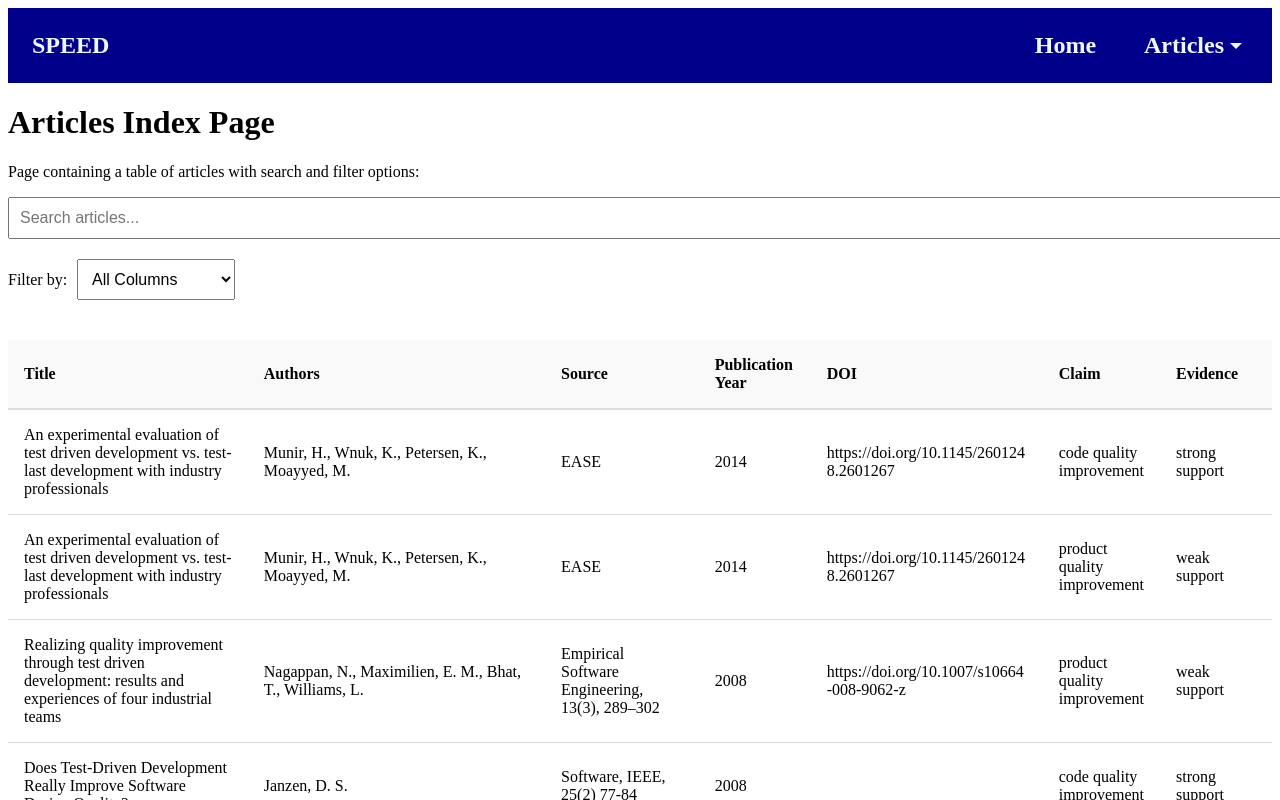
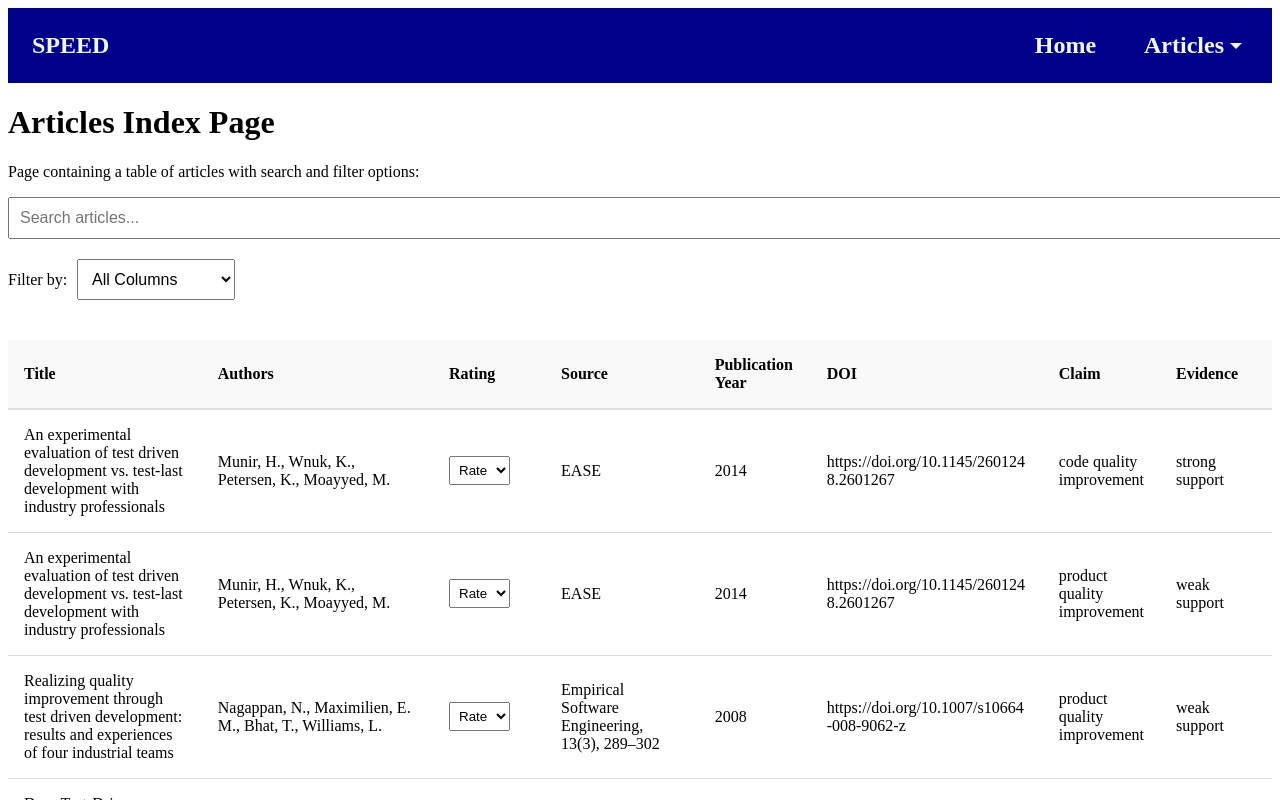
Before and after one commit to ShawnHiewRenHaw/CISE_Assignment1B, a Next.js app in the folder frontend/: page /articles in a window 1280 px wide. Shown: the top 800 px of the page. Built offline with nearby package versions, Linux system fonts and the light colour scheme.

Commit message:
Added rating for articles

```diff
--- a/frontend/src/pages/articles/index.tsx
+++ b/frontend/src/pages/articles/index.tsx
@@ -21,16 +21,25 @@ type ArticlesProps = {
 const Articles: NextPage<ArticlesProps> = ({ articles }) => {
   const [searchQuery, setSearchQuery] = useState<string>(""); // Search input
   const [filterColumn, setFilterColumn] = useState<string>(""); // Selected column to filter by
+  const [ratings, setRatings] = useState<Record<string, number | string>>({}); // Track ratings
 
-  const headers: { key: keyof ArticlesInterface; label: string }[] = [
+  const headers: { key: keyof ArticlesInterface | 'rating'; label: string }[] = [
     { key: "title", label: "Title" },
     { key: "authors", label: "Authors" },
+    { key: "rating", label: "Rating" }, // New Rating column
     { key: "source", label: "Source" },
     { key: "pubyear", label: "Publication Year" },
     { key: "doi", label: "DOI" },
     { key: "claim", label: "Claim" },
     { key: "evidence", label: "Evidence" },
   ];
+
+  const handleRatingChange = (articleId: string, rating: string) => {
+    setRatings((prevRatings) => ({
+      ...prevRatings,
+      [articleId]: rating,
+    }));
+  };
 
   // Filter articles based on the selected column and search query
   const filteredArticles = articles.filter((article) => {
@@ -82,8 +91,25 @@ const Articles: NextPage<ArticlesProps> = ({ articles }) => {
         </select>
       </div>
 
-      {/* Sortable table with filtered articles */}
-      <SortableTable headers={headers} data={filteredArticles} />
+      {/* Sortable table with filtered articles and rating column */}
+      <SortableTable
+        headers={headers}
+        data={filteredArticles.map((article) => ({
+          ...article,
+          rating: (
+            <select
+              onChange={(e) => handleRatingChange(article.id, e.target.value)}
+              value={ratings[article.id] || ""}
+              style={{ padding: '5px' }}
+            >
+              <option value="">Rate</option>
+              {[1, 2, 3, 4, 5].map((star) => (
+                <option key={star} value={star}>{star} ⭐</option>
+              ))}
+            </select>
+          )
+        }))}
+      />
     </div>
   );
 };
```
